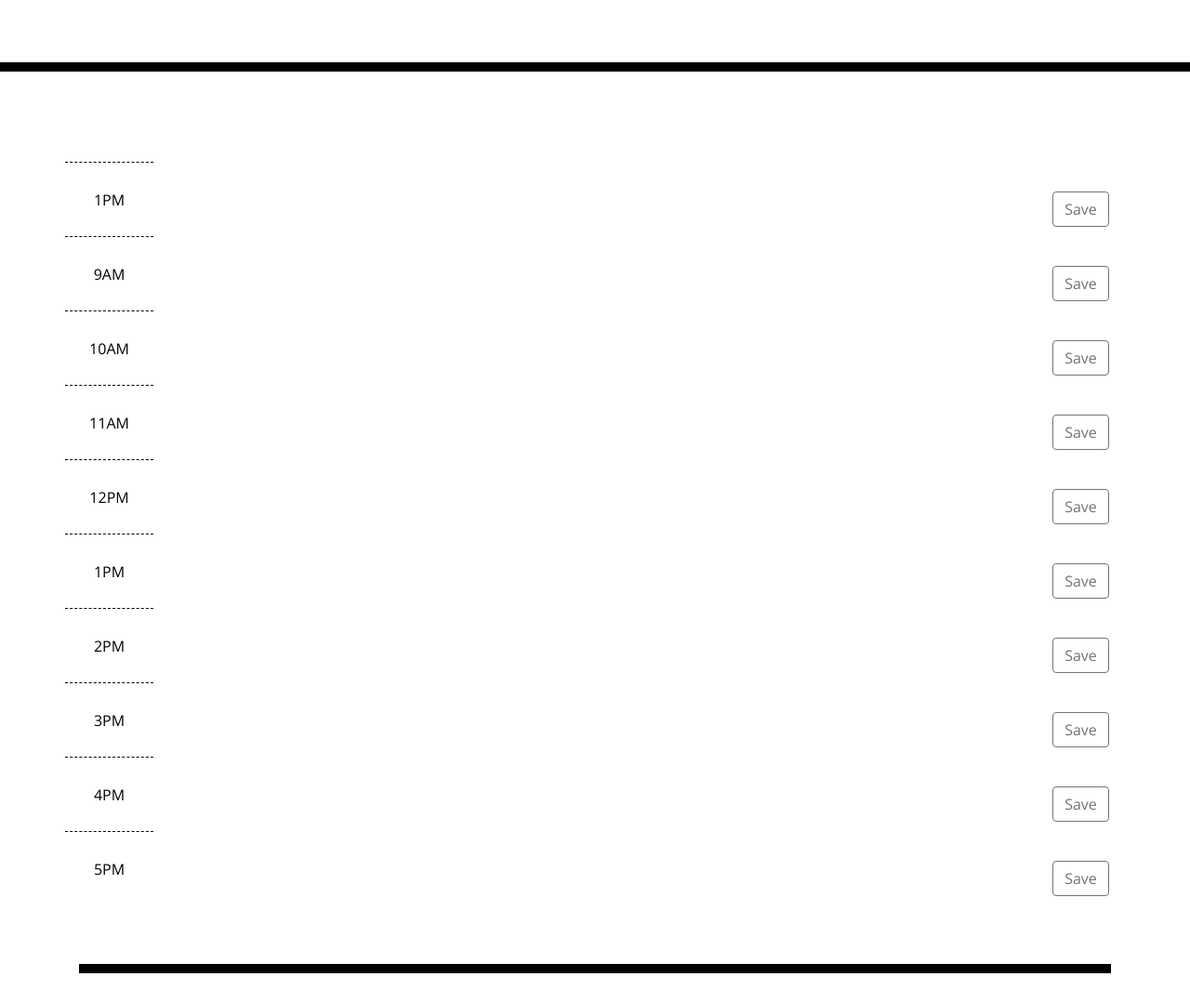
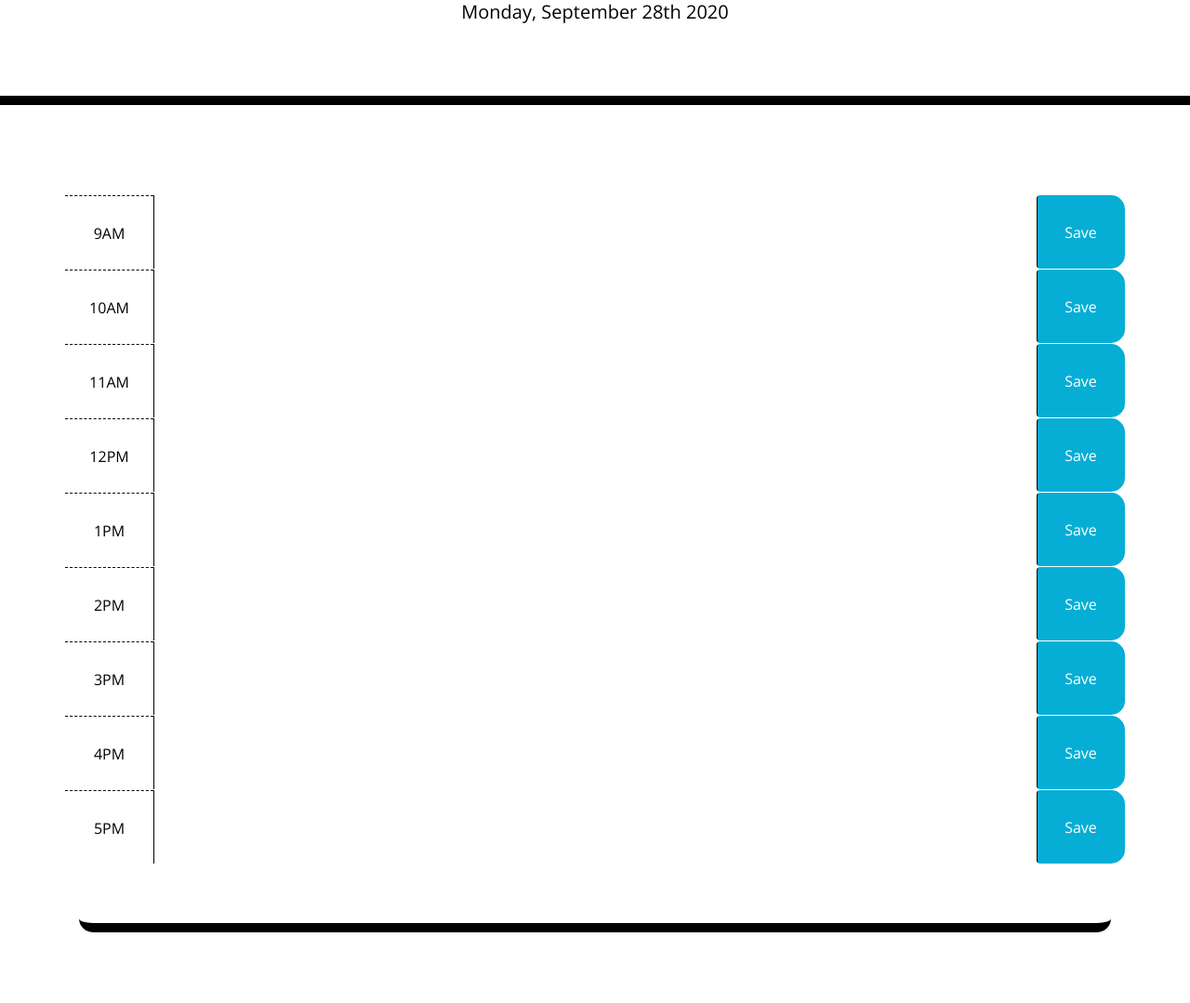
Before and after one commit to Alexandra-Hionis/Daily-Work-Planner, a plain HTML site: page index.html in a window 1280 px wide. Shown: the part 191-1270 px from the top of the page at 93% size. After the commit the page ends 1226 px from the top, so only its background shows below. Drawn offline with nearby package versions, Linux system fonts and the light colour scheme.

Commit message:
Set up the rest of HTML and user can enter anything they want on the entry row

```diff
--- a/index.html
+++ b/index.html
@@ -30,62 +30,42 @@
     </header>
 
     <div class="container">
-      <div class="jumbotron jumbotron-fluid">
+      <div class="jumbotron jumbotron-fluid time-block">
       <!-- Timeblocks go here -->
 
-
-      <!-- 1pm -->
-      <div class="row">
-        <div class="col-1 hour">
-          1PM
-        </div>
-        <div class="col-10 blank"></div>
-          <div class="col-1 save">
-            <button class="btn btn-outline-secondary save-button" type="button" id="button-addon2">Save</button>
-          </div>
-
-      </div>
 
       <!-- 9AM -->
       <div class="row">
         <div class="col-1 hour">
           9AM
         </div>
-        <div class="col-10 blank"></div>
-          <div class="col-1 save">
-            <button class="btn btn-outline-secondary save-button" type="button" id="button-addon2">Save</button>
-          </div>
+        <textarea class="col-10 textEntry"></textarea>
+          <button class="btn saveBtn col-1"></button>
       </div>
       <!-- 10AM -->
       <div class="row">
         <div class="col-1 hour">
           10AM
         </div>
-        <div class="col-10 blank"></div>
-          <div class="col-1 save">
-            <button class="btn btn-outline-secondary save-button" type="button" id="button-addon2">Save</button>
-          </div>
+          <textarea class="col-10 textEntry"></textarea>
+            <button class="btn saveBtn col-1"></button>
       </div>
       <!-- 11AM -->
       <div class="row">
         <div class="col-1 hour">
           11AM
         </div>
-        <div class="col-10 blank"></div>
-          <div class="col-1 save">
-            <button class="btn btn-outline-secondary save-button" type="button" id="button-addon2">Save</button>
-          </div>
+          <textarea class="col-10 textEntry"></textarea>
+            <button class="btn saveBtn col-1"></button>
       </div>
 
       <!-- 12pm -->
       <div class="row">
-      <div class="col-1 hour">
-        12PM
-      </div>
-      <div class="col-10 blank"></div>
-        <div class="col-1 save">
-          <button class="btn btn-outline-secondary save-button" type="button" id="button-addon2">Save</button>
+        <div class="col-1 hour">
+          12PM
         </div>
+        <textarea class="col-10 textEntry"></textarea>
+          <button class="btn saveBtn col-1"></button>
     </div>
 
       <!-- 1pm -->
@@ -93,10 +73,8 @@
         <div class="col-1 hour">
           1PM
         </div>
-        <div class="col-10 blank"></div>
-          <div class="col-1 save">
-            <button class="btn btn-outline-secondary save-button" type="button" id="button-addon2">Save</button>
-          </div>
+        <textarea class="col-10 textEntry"></textarea>
+          <button class="btn saveBtn col-1"></button>
       </div>
 
       <!-- 2pm -->
@@ -104,10 +82,8 @@
         <div class="col-1 hour">
           2PM
         </div>
-        <div class="col-10 blank"></div>
-          <div class="col-1 save">
-            <button class="btn btn-outline-secondary save-button" type="button" id="button-addon2">Save</button>
-          </div>
+        <textarea class="col-10 textEntry"></textarea>
+          <button class="btn saveBtn col-1"></button>
       </div>
 
       <!-- 3pm -->
@@ -115,10 +91,8 @@
         <div class="col-1 hour">
           3PM
         </div>
-        <div class="col-10 blank"></div>
-          <div class="col-1 save">
-            <button class="btn btn-outline-secondary save-button" type="button" id="button-addon2">Save</button>
-          </div>
+        <textarea class="col-10 textEntry"></textarea>
+          <button class="btn saveBtn col-1"></button>
       </div>
 
       <!-- 4pm -->
@@ -126,10 +100,8 @@
         <div class="col-1 hour">
           4PM
         </div>
-        <div class="col-10 blank"></div>
-          <div class="col-1 save">
-            <button class="btn btn-outline-secondary save-button" type="button" id="button-addon2">Save</button>
-          </div>
+        <textarea class="col-10 textEntry"></textarea>
+          <button class="btn saveBtn col-1"></button>
       </div>
 
       <!-- 5pm -->
@@ -137,10 +109,8 @@
         <div class="col-1 hour">
           5PM
         </div>
-        <div class="col-10 blank"></div>
-          <div class="col-1 save">
-            <button class="btn btn-outline-secondary save-button" type="button" id="button-addon2">Save</button>
-          </div>
+        <textarea class="col-10 textEntry"></textarea>
+          <button class="btn saveBtn col-1"></button>
       </div>
     </div>
 
--- a/script.js
+++ b/script.js
@@ -6,12 +6,21 @@
 // If page is refreshed, the saved events persist
 
 
+// use Moment.js to display current date in div
+let currentTime = moment().format('dddd, MMMM Do YYYY');
 
-// use Moment.js to display current date in div
-let currentTime = moment().format('MMMM Do YYYY, h:mm a');
-console.log(currentTime);
 
 function displayTime(){
     document.getElementById("currentDay").innerHTML = currentTime;
 
 };
+setInterval(displayTime, 1000);
+displayTime()
+
+$( "button.saveBtn" ).html( "Save" )
+
+$(document).ready(function () {
+    $('#saveBtn').click(function () {
+        console.log('Save button clicked');
+    });
+});
```
